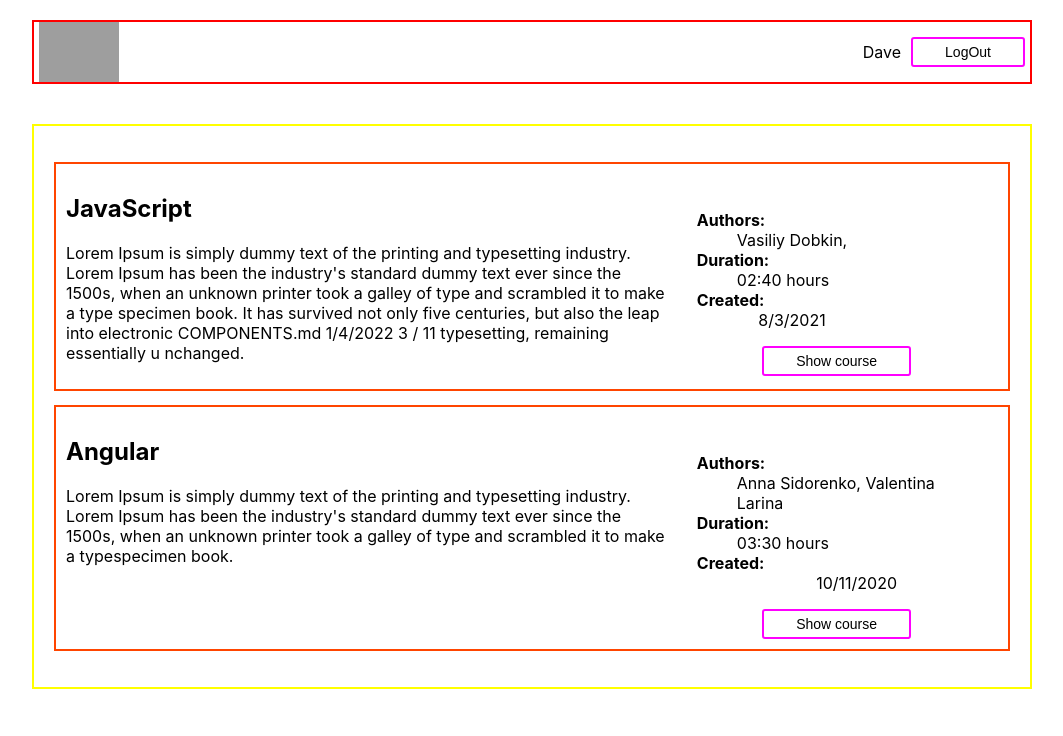
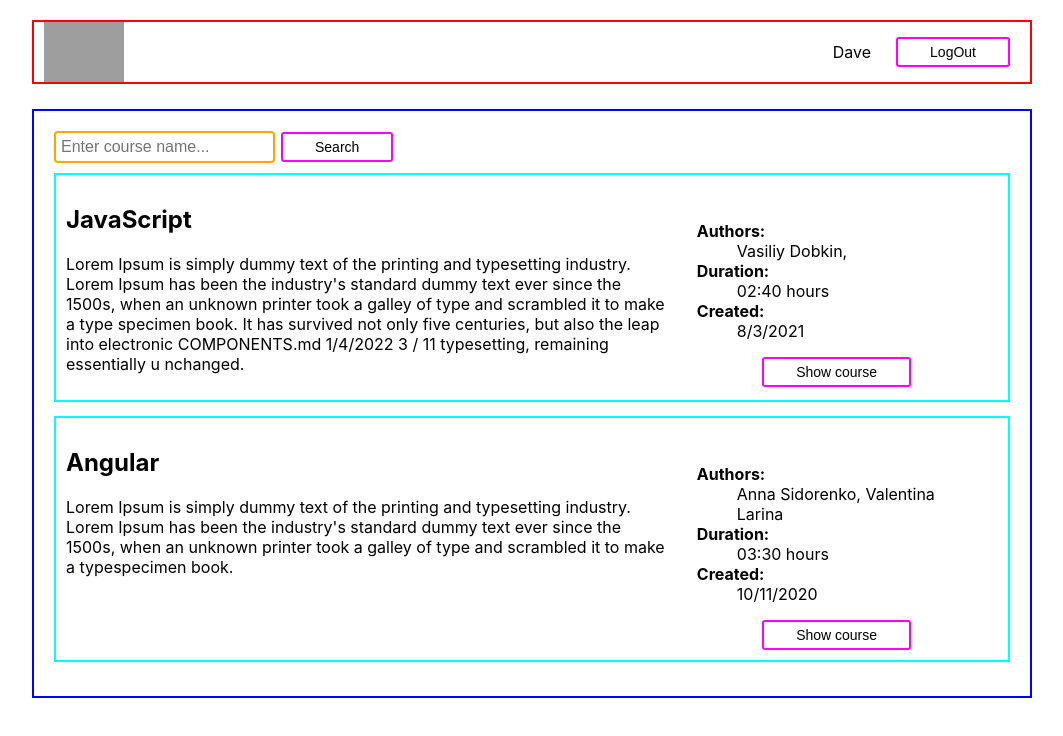
Before and after one commit to Ytrbnik/courses-app, a React (Create React App) app: page / in a window 1280 px wide. Shown: the top 736 px of the page, without its empty margins (108-1171 px from the left). Built offline with nearby package versions, Linux system fonts and the light colour scheme; grey boxes are pictures that could not be loaded.

Commit message:
SearchBarUpdated

```diff
--- a/src/common/Input/Input.tsx
+++ b/src/common/Input/Input.tsx
@@ -0,0 +1,21 @@
+import React from 'react';
+
+
+
+interface Props {
+  placeholder: string;
+  value: string;
+  onChange: (event: React.ChangeEvent<HTMLInputElement>) => void;
+}
+
+const Input: React.FC<Props> = ({placeholder, value, onChange}) => {
+  return <input
+            type="text"
+            className="input"
+            placeholder={placeholder}
+            value={value}
+            onChange={onChange}
+            name="input" />;
+}
+
+export default Input;
--- a/src/components/Courses/CourseCard/CourseCard.css
+++ b/src/components/Courses/CourseCard/CourseCard.css
@@ -1,37 +1,32 @@
-.coursecard  {
+.course-card  {
     padding: 10px;
-    border: 2px solid orangered;
+    border: 2px solid aqua;
     display: flex;
     margin-bottom: 14px;
 }
-.leftside{
+.left-side{
     width: 65%;
 }
-.leftside p {
+.left-side p {
     font-size: 16px;
 
 }
-.rightside {
+.right-side {
     margin-top: 20px;
     margin-left: 25px;
     width: 30%;
     display: flex;
     flex-direction: column;
-    flex-wrap: wrap;
-    align-items: start;
 }
-.rightside dl {
-    display: flex;
-    flex-direction: column;
-}
-.rightside dt {
+
+.right-side dt {
     font-size: 16px;
     font-weight: bold;
 }
-.rightside dd {
+.right-side dd {
     font-size: 16px;
 }
-.rightside :last-child {
+.right-side button {
     display: flex;
     align-self: center;
     justify-self: center;
--- a/src/components/Courses/CourseCard/CourseCard.tsx
+++ b/src/components/Courses/CourseCard/CourseCard.tsx
@@ -39,12 +39,12 @@
 	};
 
 	return (
-		<li className='coursecard' key={course.id}>
-			<div className='leftside'>
+		<li className='course-card' key={course.id}>
+			<div className='left-side'>
 				<h2>{course.title}</h2>
 				<p>{course.description}</p>
 			</div>
-			<div className='rightside'>
+			<div className='right-side'>
 				<dl>
 					<dt>Authors:</dt>
 					<dd>{authorNames.join(', ')}</dd>
--- a/src/components/Courses/Courses.css
+++ b/src/components/Courses/Courses.css
@@ -1,8 +1,9 @@
 .courses {
-    border: 2px solid yellow;
+    border: 2px solid blue;
     padding: 20px;
 }
 .coursesList {
     list-style-type: none;
     padding: 0;
+    margin: 0;
 }
--- a/src/components/Courses/Courses.tsx
+++ b/src/components/Courses/Courses.tsx
@@ -1,4 +1,5 @@
 import CourseCard from './CourseCard/CourseCard';
+import SearchBar from './components/SearchBar/SearchBar';
 import './Courses.css';
 import { Course, Author } from '../../helpers/types';
 
@@ -10,6 +11,7 @@
 const Courses: React.FC<CoursesProps> = ({ authors, courses }) => {
 	return (
 		<div className='courses'>
+			<SearchBar/>
 			<ul className='coursesList'>
 				{courses.map((course) => (
 					<CourseCard key={course.id} course={course} authors={authors} />
--- /dev/null
+++ b/src/components/Courses/components/SearchBar/SearchBar.css
@@ -0,0 +1,9 @@
+.input {
+    background-color: #fff;
+    border: solid 2px orange;
+    border-radius: 4px;
+    margin-bottom: 10px;
+    margin-right: 6px;
+    padding: 5px;
+    font-size: 16px;
+}
--- a/src/components/Courses/components/SearchBar/SearchBar.tsx
+++ b/src/components/Courses/components/SearchBar/SearchBar.tsx
@@ -0,0 +1,27 @@
+import React, { useState } from 'react';
+import Input from "../../../../common/Input/Input";
+import Button from "../../../../common/Button/Button";
+
+import "./SearchBar.css"
+
+
+const SearchBar: React.FC = () => {
+    const [searchValue, setSearchValue] = useState('');
+
+    const handleClick = () => {
+        console.log( searchValue);
+	};
+
+    const handleInputValue = (event: React.ChangeEvent<HTMLInputElement>) => {
+        setSearchValue(event.target.value);
+    };
+
+    return (
+        <div>
+            <Input  placeholder='Enter course name...' value={searchValue} onChange={handleInputValue}/>
+            <Button buttonText='Search' onClick={handleClick} />
+        </div>
+    )
+}
+
+export default SearchBar;
--- a/src/components/Header/Header.css
+++ b/src/components/Header/Header.css
@@ -1,8 +1,8 @@
 .header {
     margin-top: 20px;
-    margin-bottom: 40px;
-    padding-left: 5px;
-    padding-right: 5px;
+    margin-bottom: 25px;
+    padding-left: 10px;
+    padding-right: 20px;
     height: 60px;
     border: 2px solid red;
     display: flex;
@@ -11,5 +11,5 @@
 }
 .push {
     margin-left: auto;
-    margin-right: 10px;
+    margin-right: 25px;
 }
```
